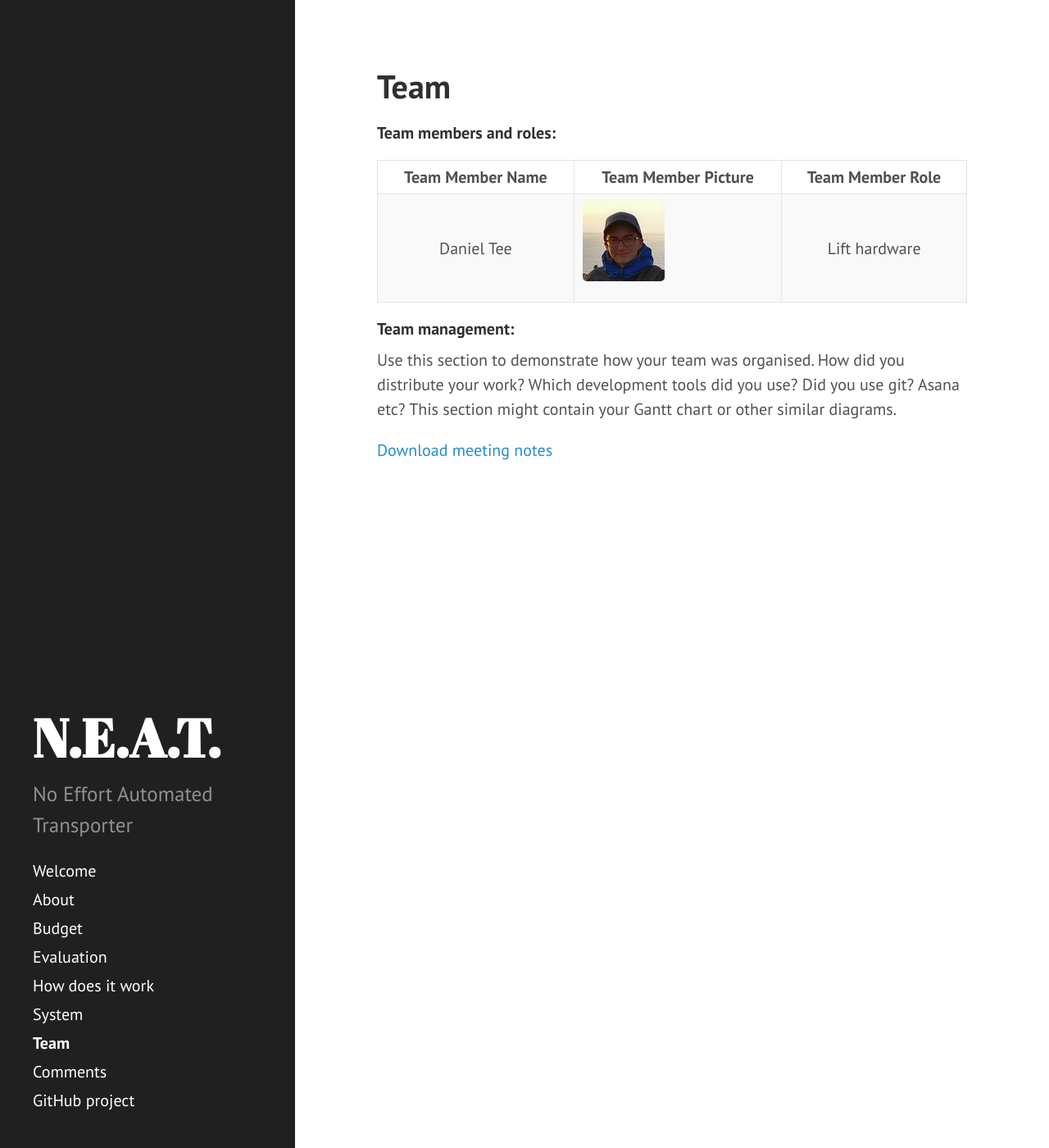
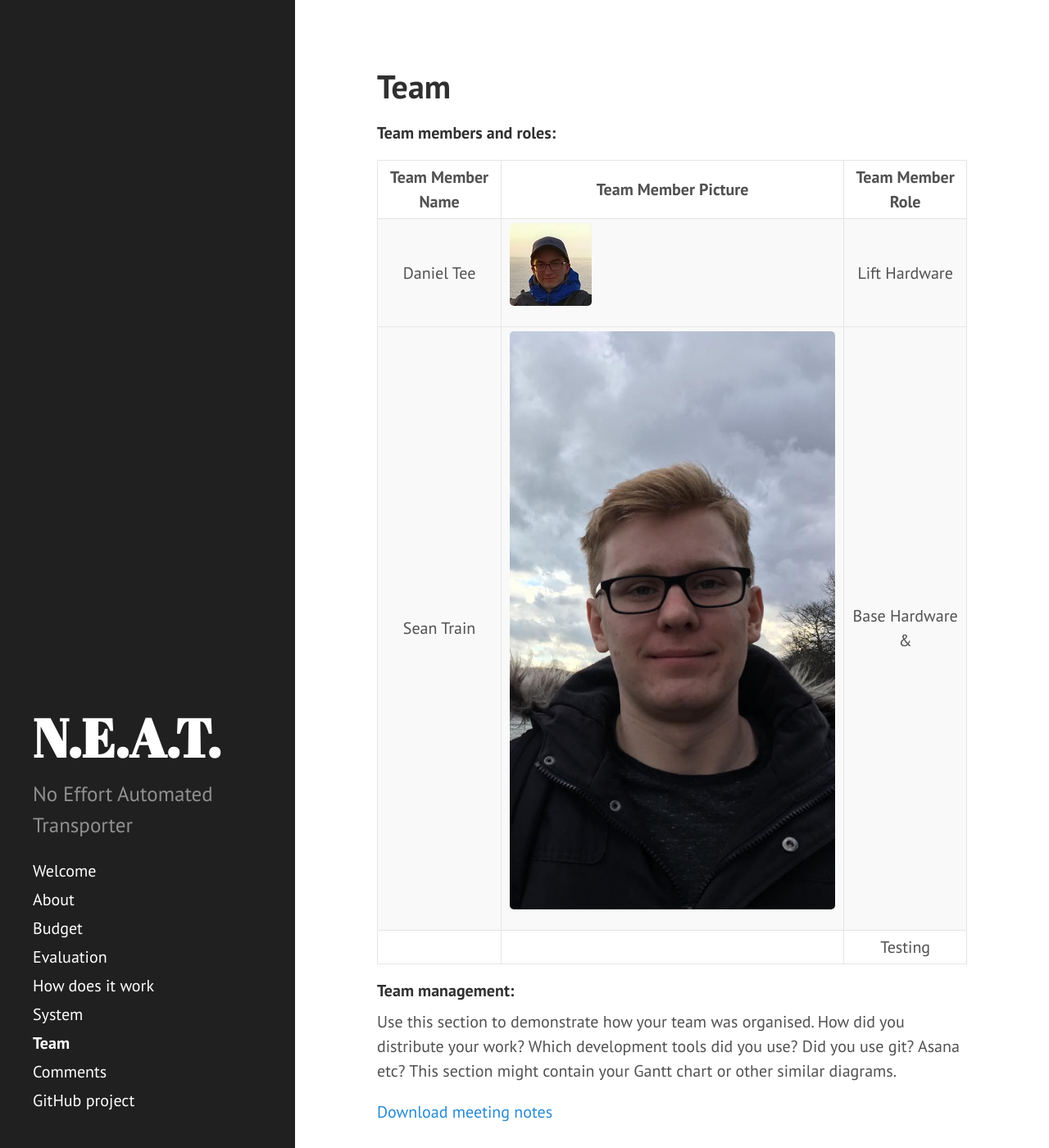
Before and after one commit to okapeng/sdp2020-group2, a Jekyll site: the page built from _pages/team.md, in a window 1280 px wide and 1400 px high. Shown: the whole window at 82% size. Built offline with Jekyll 4.4.1, drawn with Linux system fonts in a browser that asks for light colours.

Commit message:
Added Sean to team page

```diff
--- a/_pages/team.md
+++ b/_pages/team.md
@@ -8,8 +8,11 @@ permalink: /team/
 
   | Team Member Name | Team Member Picture                              | Team Member Role |
   | :--------------: | :----------------------------------------------: | :--------------: |
-  | Daniel Tee       | ![Daniel's Picture](/images/daniels_picture.jpg) | Lift hardware    |
-
+  | Daniel Tee       | ![Daniel's Picture](/images/daniels_picture.jpg) | Lift Hardware    |
+  | :--------------: | :----------------------------------------------: | :--------------: |
+  | Sean Train       | ![Sean's Picture](/images/seans_picture.jpg)     | Base Hardware &  |
+  |                  |                                                  | Testing          |
+  | :--------------: | :----------------------------------------------: | :--------------: |
 
 #### Team management:
   Use this section to demonstrate how your team was organised.
```
